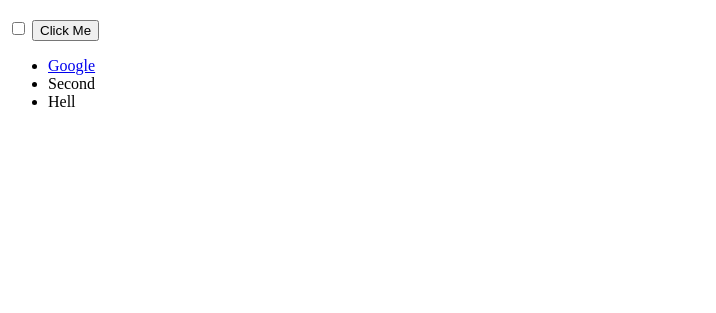
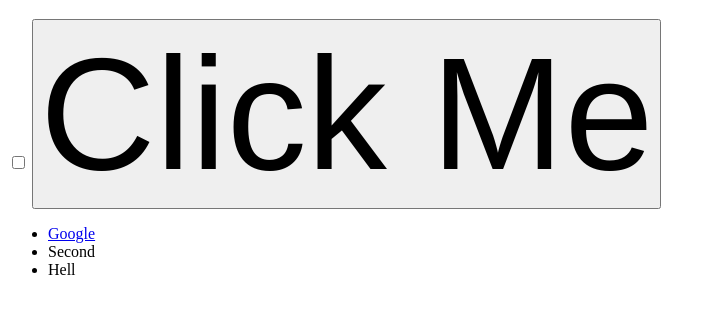
Before and after one commit to CubelliJ/WebDevelopmentBootcamp, a plain HTML site: page 12.0 DOM Challenge Starting Files/index.html in a window 1280 px wide. Shown: the part 61-374 px from the top of the page, without its empty margins (0-716 px from the left). Drawn offline with Linux system fonts and the light colour scheme.

Commit message:
Some changes

```diff
--- a/12.0 DOM Challenge Starting Files/index.js
+++ b/12.0 DOM Challenge Starting Files/index.js
@@ -26,4 +26,8 @@ function eraseText(element, text, index = text.length) {
     }
 }
 
+var button = document.querySelector("button");
+// Turns on class
+button.classList.toggle("huge");
+
 typeText(lastLi, predefinedString, 0, eraseText);
--- a/12.0 DOM Challenge Starting Files/styles.css
+++ b/12.0 DOM Challenge Starting Files/styles.css
@@ -1,3 +1,7 @@
 h1 {
   color: red;
 }
+
+.huge {
+  font-size: 10rem;
+}
```
